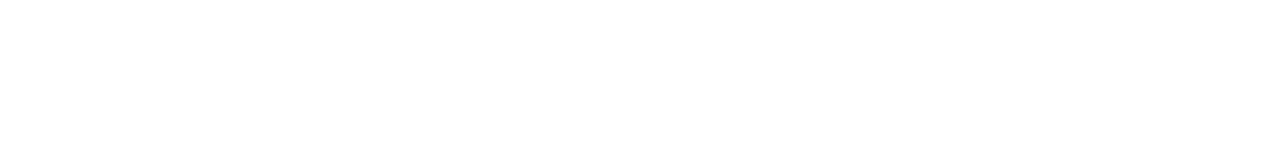
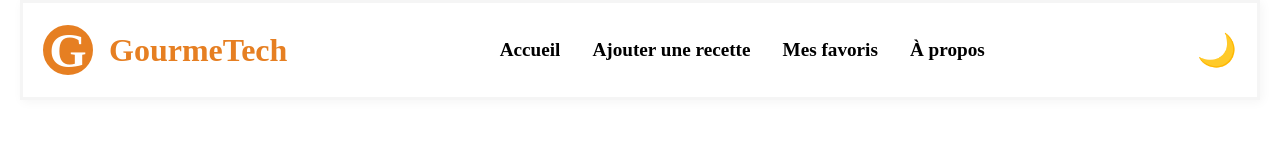
Before and after one commit to SebTsn/GourmeTech_Project, a plain HTML site: page favoris.html in a window 1280 px wide. Drawn offline with Linux system fonts and the light colour scheme.

Commit message:
maj branche

```diff
--- /dev/null
+++ b/CSS/dark-mode.css
@@ -0,0 +1,26 @@
+/* ---------------------------------------- */
+/* ---------------DARK-MODE---------------- */
+/* ---------------------------------------- */
+
+body.dark-mode {
+    background-color: #121212;
+    color: #FFFFFF;
+}
+body.dark-mode .navList{
+    list-style: none;
+    display: flex;
+    gap: 2rem;
+}
+body.dark-mode nav .navList li a{
+    text-decoration: none;
+    color: var(--background-color);
+    font-size: 1.2rem;
+    font-weight: bold;
+    cursor: pointer;
+}
+body.dark-mode nav .navList li a:hover{
+    color: var(--primary-color);
+    background-color: var(--secondary-color);
+    padding: 15px;
+    border-radius: 5px;
+}
--- /dev/null
+++ b/CSS/styles-s.css
@@ -0,0 +1,79 @@
+*, ::before, ::after {
+  margin: 0;
+  padding: 0;
+  box-sizing: border-box;
+}
+
+:root{
+    --primary-color: #E67F22;
+    --secondary-color:#F5F5F5;
+    --background-color: #FFFFFF;
+}
+/* ---------------------------------------- */
+/* -----------------HEADER----------------- */
+/* ---------------------------------------- */
+
+header{
+    display: flex;
+    flex-direction: row;
+    justify-content: space-between;
+    align-items: center;
+    padding: 10px 20px;
+    border-style: solid;
+    border-color: var(--secondary-color);
+    margin-left: 20px;
+    margin-right: 20px;
+    box-shadow: #F5F5F5 2px 2px 10px;
+    height: 100px;
+    position: static;
+}
+
+.logoContainer{
+    display: flex;
+    align-items: center;
+    gap: 1rem;
+}
+
+.logoG{
+    font-size: 3rem;
+    color: var(--background-color);
+    font-weight: bold;
+    background-color: var(--primary-color) ;
+    border-style: solid;
+    border-color: var(--primary-color);
+    border-radius: 50%;
+    height: 50px;
+    width: 50px;
+    display: flex;
+    justify-content: center;
+    align-items: center;
+}
+
+.appTitle{
+    font-size: 2rem;
+    color: var(--primary-color);
+    font-weight: bold;
+}
+.navList{
+    list-style: none;
+    display: flex;
+    gap: 2rem;
+}
+nav .navList li a{
+    text-decoration: none;
+    color: black;
+    font-size: 1.2rem;
+    font-weight: bold;
+    cursor: pointer;
+}
+nav .navList li a:hover{
+    color: var(--primary-color);
+    background-color: var(--secondary-color);
+    padding: 15px;
+    border-radius: 5px;
+}
+.dark{
+    font-size: 2rem;
+    cursor: pointer;
+    transition: all 0.3s ease-in-out;
+}
--- /dev/null
+++ b/JS/scripts.js
@@ -0,0 +1,12 @@
+// Dark Mode
+
+function darkMode() {
+    let element = document.body;
+    element.classList.toggle("dark-mode");
+     // Change l’emoji selon le thème
+     darkModeButton.textContent = document.body.classList.contains('dark-mode') ? '☀️' : '🌙';
+  }
+
+const darkModeButton = document.querySelector('.dark-mode');
+
+darkModeButton.addEventListener('click', darkMode);
--- a/favoris.html
+++ b/favoris.html
@@ -3,11 +3,37 @@
 <head>
     <meta charset="UTF-8">
     <meta name="viewport" content="width=device-width, initial-scale=1.0">
-    <title>Favoris
+    <title>Favoris</title>
 
-    </title>
+    <link rel="stylesheet" href="/GourmeTech_Project/CSS/styles-s.css">
+    <link rel="stylesheet" href="/GourmeTech_Project/CSS/dark-mode.css">
 </head>
 <body>
+    <!-- Logo, titre et barre de navigation  -->
+    <header>
+        <div class="logoContainer">
+            <span class="logoG">G</span>
+            <h1 class="appTitle">GourmeTech</h1>
+        </div>
 
+        <nav>
+            <ul class="navList">
+                <li><a href="index.html">Accueil</a></li>
+                <li><a href="recette.html">Ajouter une recette</a></li>
+                <li><a href="favoris.html">Mes favoris</a></li>
+                <li><a href="a-propos.html">À propos</a></li>
+            </ul>
+        </nav>
+<!-- Logo pour le passage en Dark-mode  -->
+        <div>
+            <p class="dark dark-mode">🌙</p>
+        </div>
+    </header>
+
+
+
+
+
+    <script src="/GourmeTech_Project/JS/scripts.js"></script>
 </body>
 </html>
```
Also changed, not shown: a-propos.html (+28 -0 lines), index.html (+32 -0 lines), recette.html (+27 -0 lines), CSS/styles-z.css (renamed from styles.css), scripts.js (deleted).
